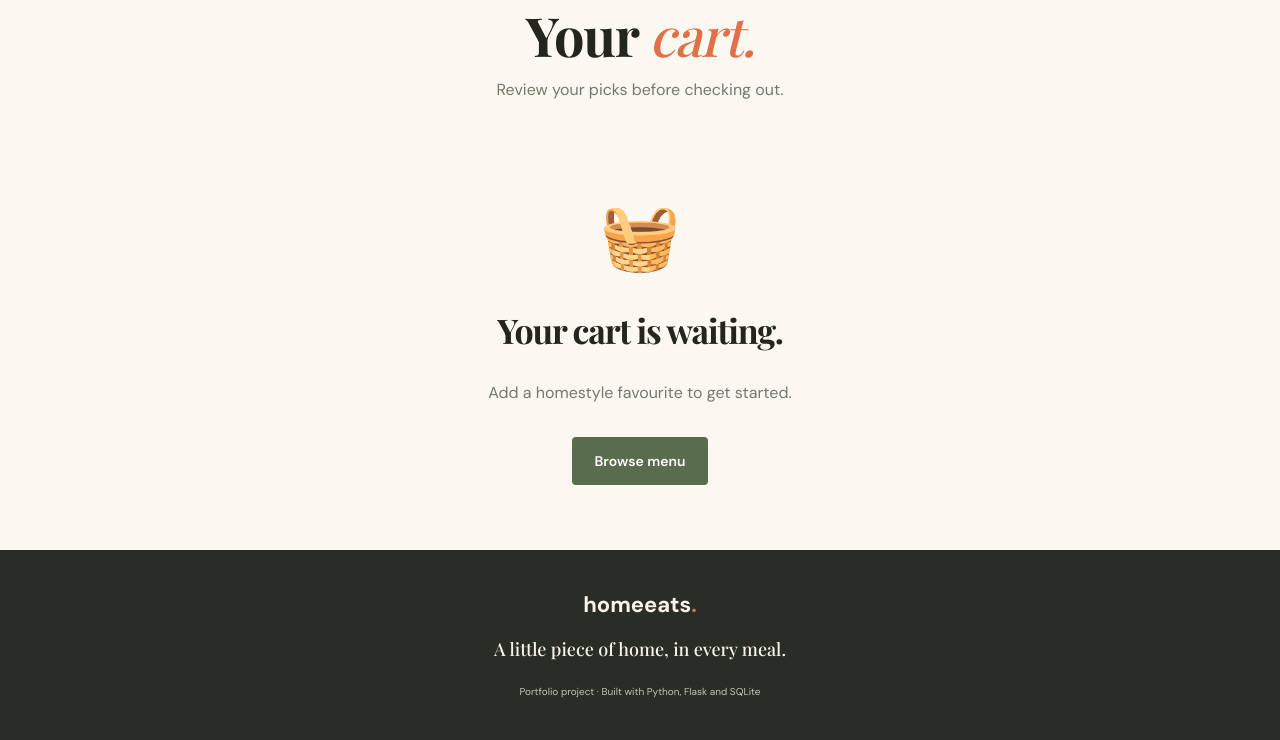
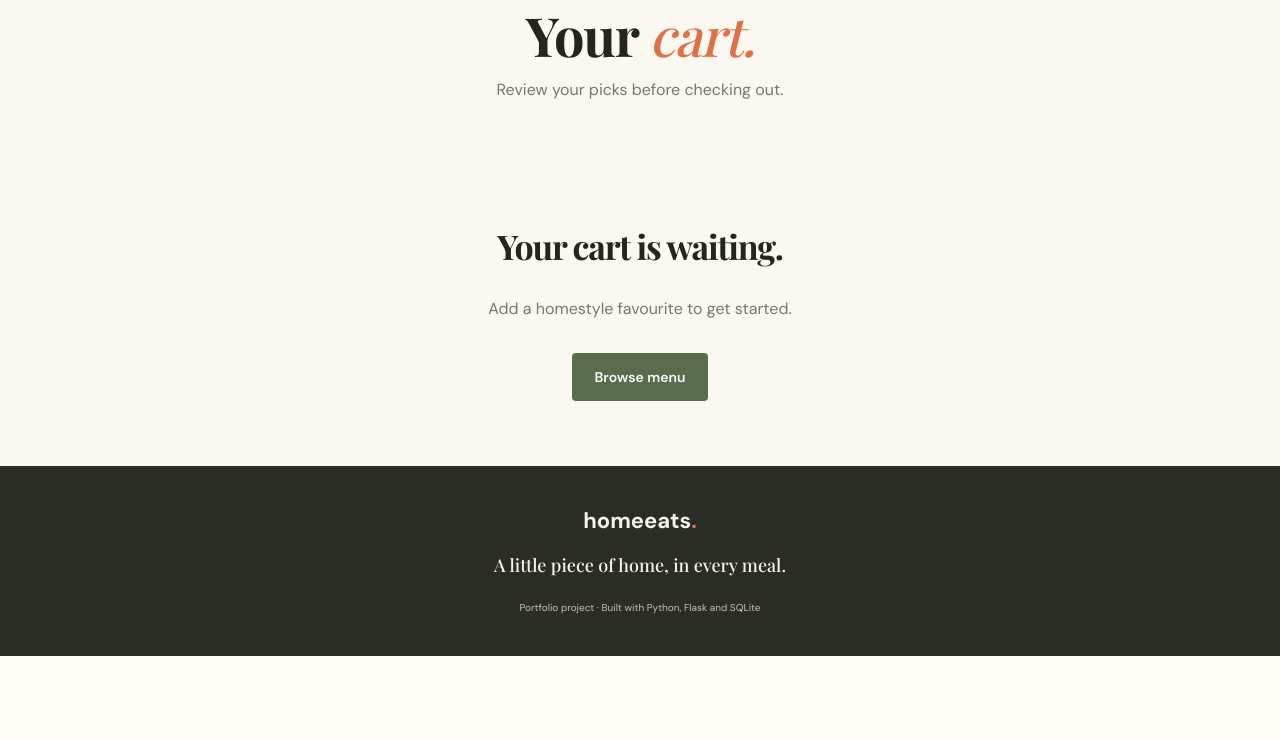
Before and after one commit to Mannn2105/Home--eats, a Flask app: page /cart in a window 1280 px wide. Shown: the part 170-910 px from the top of the page. After the commit the page ends 826 px from the top, so only its background shows below. Run offline with Flask 3, Linux system fonts and the light colour scheme.

Commit message:
Remove decorative food and basket symbols from cart

```diff
--- a/templates/cart.html
+++ b/templates/cart.html
@@ -1 +1 @@
-{% extends "base.html" %}{% block title %}Your Cart — HomeEats{% endblock %}{% block content %}<section class="page-intro"><span class="eyebrow">ALMOST THERE</span><h1>Your <em>cart.</em></h1><p>Review your picks before checking out.</p></section>{% if items %}<form method="post" action="{{ url_for('update_cart') }}"><input type="hidden" name="csrf_token" value="{{ csrf_token() }}"><div class="cart-list">{% for item in items %}<div class="cart-row"><span class="cart-emoji">{{ item.emoji }}</span><div class="cart-name"><b>{{ item.name }}</b><small>₹{{ item.price }} each</small></div><input class="qty" type="number" min="0" max="20" name="{{ item.id }}" value="{{ item.qty }}" aria-label="Quantity for {{ item.name }}"><b>₹{{ item.subtotal }}</b></div>{% endfor %}</div><button class="btn btn-outline" type="submit">Update cart</button></form><div class="cart-total"><span>Total</span><strong>₹{{ total }}</strong></div><a class="btn" href="{{ url_for('checkout') }}">Continue to checkout →</a>{% else %}<div class="empty-state"><div>🧺</div><h2>Your cart is waiting.</h2><p>Add a homestyle favourite to get started.</p><a class="btn" href="{{ url_for('menu') }}">Browse menu</a></div>{% endif %}{% endblock %}
+{% extends "base.html" %}{% block title %}Your Cart — HomeEats{% endblock %}{% block content %}<section class="page-intro"><span class="eyebrow">ALMOST THERE</span><h1>Your <em>cart.</em></h1><p>Review your picks before checking out.</p></section>{% if items %}<form method="post" action="{{ url_for('update_cart') }}"><input type="hidden" name="csrf_token" value="{{ csrf_token() }}"><div class="cart-list">{% for item in items %}<div class="cart-row"><div class="cart-name"><b>{{ item.name }}</b><small>₹{{ item.price }} each</small></div><input class="qty" type="number" min="0" max="20" name="{{ item.id }}" value="{{ item.qty }}" aria-label="Quantity for {{ item.name }}"><b>₹{{ item.subtotal }}</b></div>{% endfor %}</div><button class="btn btn-outline" type="submit">Update cart</button></form><div class="cart-total"><span>Total</span><strong>₹{{ total }}</strong></div><a class="btn" href="{{ url_for('checkout') }}">Continue to checkout →</a>{% else %}<div class="empty-state"><h2>Your cart is waiting.</h2><p>Add a homestyle favourite to get started.</p><a class="btn" href="{{ url_for('menu') }}">Browse menu</a></div>{% endif %}{% endblock %}
```
